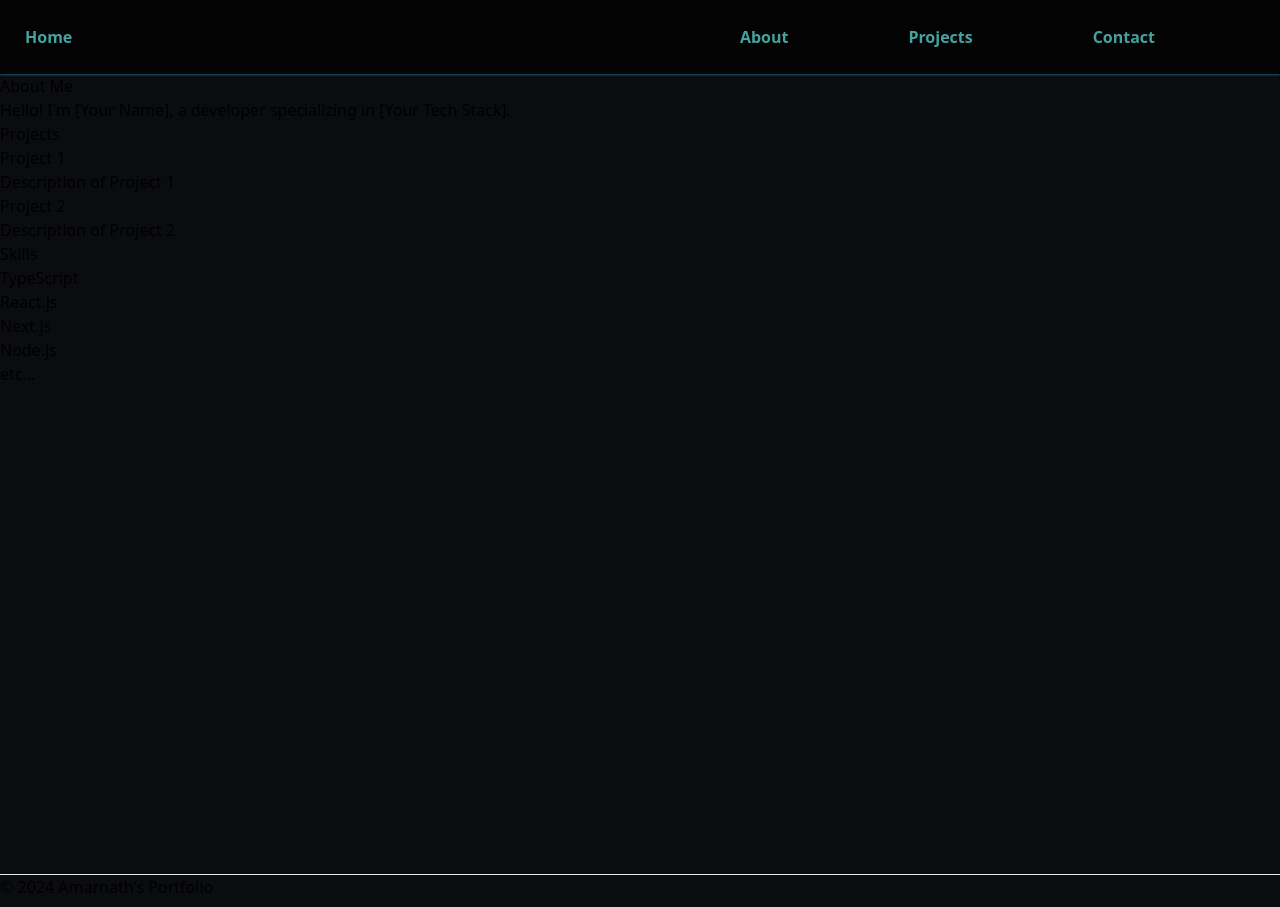
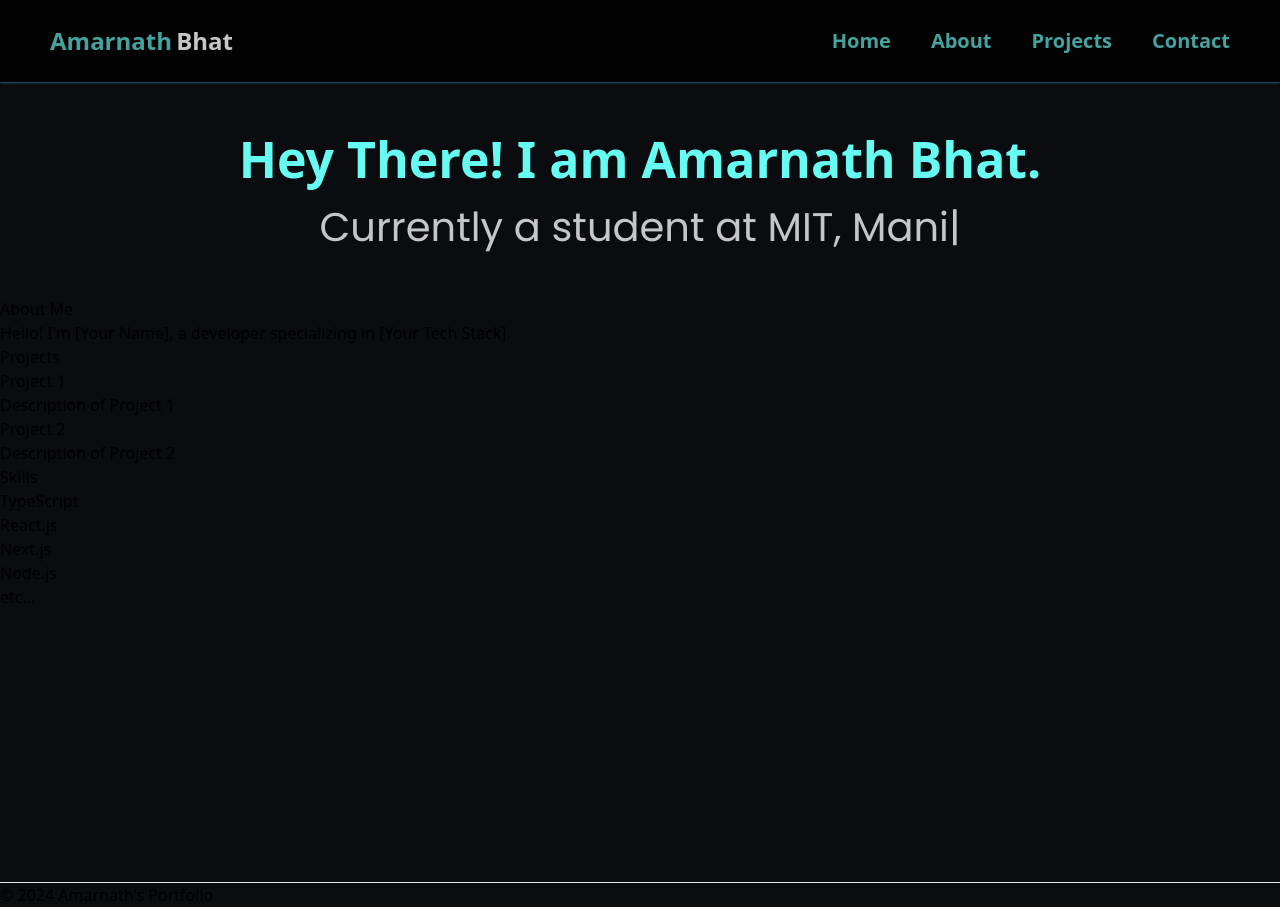
Before and after one commit to amar-nath-bhat/portfolio-website, a Next.js app: page / in a window 1280 px wide. Built offline with nearby package versions, Linux system fonts and the light colour scheme.

Commit message:
Add: Hero

```diff
--- a/app/globals.css
+++ b/app/globals.css
@@ -17,24 +17,39 @@
 
 .heading{
   color: #66FCF1;
-  font-size: 1.5rem;
+  font-size: 50px;
+  font-weight: 700;
+}
+
+.sub-heading{
+  color: #C5C6C7;
+  font-size: 40px;
+  font-weight: 500;
 }
 
 .text{
   color: #C5C6C7;
-  font-size: 1rem;
 }
 
-.dark-text{
+.navbar-text{
   color: #45A29E;
-  font-weight: bold;
-  font-size: 1rem;
 }
 
-.dark-text:hover{
+.navbar-sub-text{
+  color: #C5C6C7;
+}
+
+.navbar-text:hover{
   color: #66FCF1;
 }
 
+.navbar-sub-text:hover{
+  color: #94979b;
+}
+
 .screen{
-  padding: 25px;
+  padding-top: 25px;
+  padding-bottom: 25px;
+  padding-left: 50px;
+  padding-right: 50px;
 }
--- a/app/page.tsx
+++ b/app/page.tsx
@@ -1,10 +1,15 @@
 import AboutMe from "../components/About";
 import Projects from "../components/Projects";
 import Skills from "../components/Skills";
+import Hero from "../components/Hero";
 
 const HomePage: React.FC = () => {
   return (
     <div className="min-h-screen">
+      <section id="hero">
+        <Hero />
+      </section>
+
       <section id="about">
         <AboutMe />
       </section>
--- a/components/Header.tsx
+++ b/components/Header.tsx
@@ -4,25 +4,35 @@ const Header: React.FC = () => {
   return (
     <header className="screen header shadow-sm shadow-cyan-800">
       <nav>
-        <ul className="flex justify-around  w-full">
+        <ul className="flex justify-between items-center w-full">
           <li className="w-full">
-            <Link href="/" className="dark-text">
-              Home
+            <Link href="/">
+              <span className="navbar-text font-extrabold text-2xl">
+                Amarnath
+              </span>{" "}
+              <span className="navbar-sub-text font-extrabold text-2xl">
+                Bhat
+              </span>
             </Link>
           </li>
-          <ul className="flex justify-evenly w-full gap-5">
+          <ul className="flex justify-end w-full gap-10">
             <li>
-              <Link className="dark-text" href="/about">
+              <Link href="/" className="navbar-text font-bold text-xl">
+                Home
+              </Link>
+            </li>
+            <li>
+              <Link className="navbar-text font-bold text-xl" href="/about">
                 About
               </Link>
             </li>
             <li>
-              <Link className="dark-text" href="/projects">
+              <Link className="navbar-text font-bold text-xl" href="/projects">
                 Projects
               </Link>
             </li>
             <li>
-              <Link className="dark-text" href="/contact">
+              <Link className="navbar-text font-bold text-xl" href="/contact">
                 Contact
               </Link>
             </li>
--- /dev/null
+++ b/components/Hero.tsx
@@ -0,0 +1,46 @@
+"use client";
+import Image from "next/image";
+import { Poppins } from "next/font/google";
+import Typed from "typed.js";
+import { useEffect, useRef } from "react";
+
+const poppins = Poppins({
+  weight: ["400", "600"],
+  subsets: ["latin"],
+});
+
+const Hero: React.FC = () => {
+  const typedRef = useRef<HTMLSpanElement>(null);
+
+  useEffect(() => {
+    const typed = new Typed(typedRef.current!, {
+      strings: [
+        "Currently a student at MIT, Manipal.",
+        "Aspiring Engineer and Developer.",
+      ],
+      typeSpeed: 50, // Speed of typing
+      backSpeed: 25, // Speed of backspacing
+      loop: true, // Loop the animation
+      backDelay: 2000, // Delay before starting to backspace
+      startDelay: 1000, // Delay before starting the typing effect
+    });
+
+    // Clean up the Typed.js instance on component unmount
+    return () => {
+      typed.destroy();
+    };
+  }, []);
+
+  return (
+    <section className="flex items-center justify-center py-10">
+      <div className="text-center px-20 flex flex-col">
+        <span className="w-full heading">Hey There! I am Amarnath Bhat. </span>
+        <h2 className={`${poppins.className} font-normal sub-heading`}>
+          <span ref={typedRef}></span>{" "}
+        </h2>
+      </div>
+    </section>
+  );
+};
+
+export default Hero;
```
Also changed, not shown: package.json (+6 -4 lines), public/images/profile.jpeg (added), 1 other file (tests, documents, lock files or other folders).
